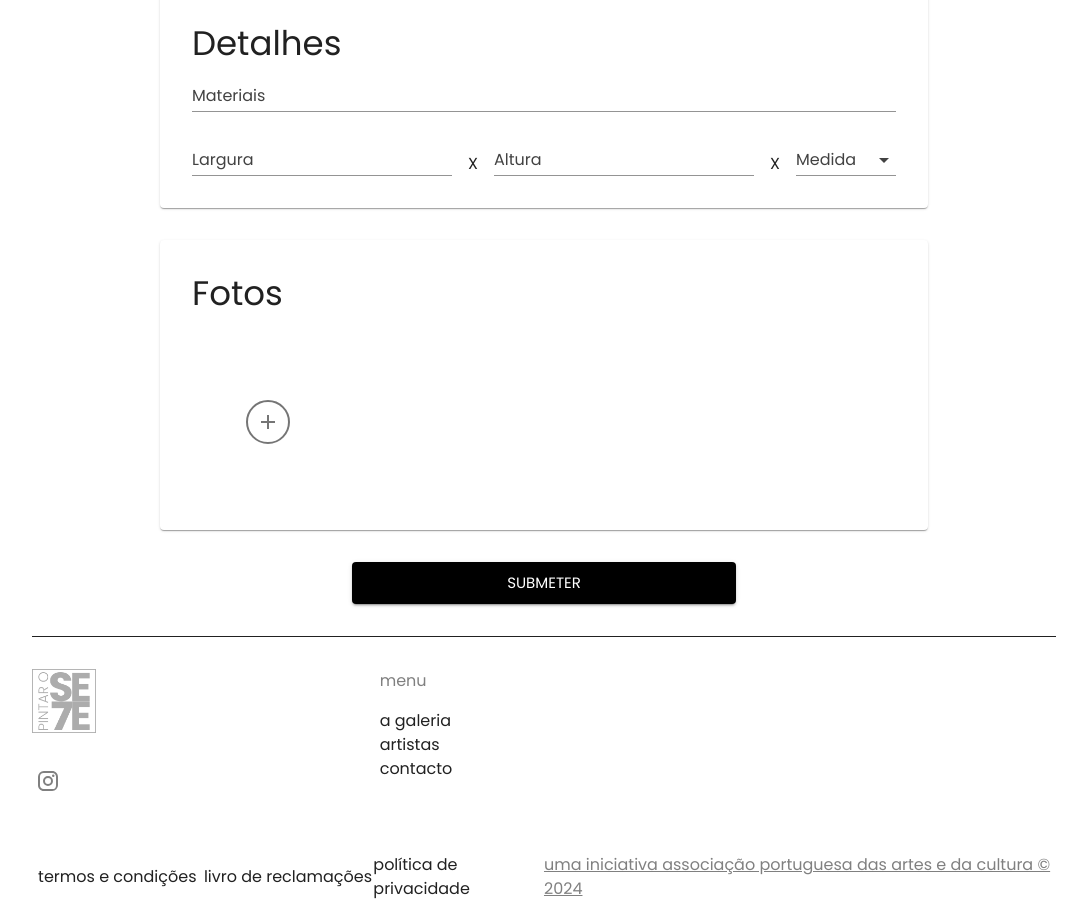
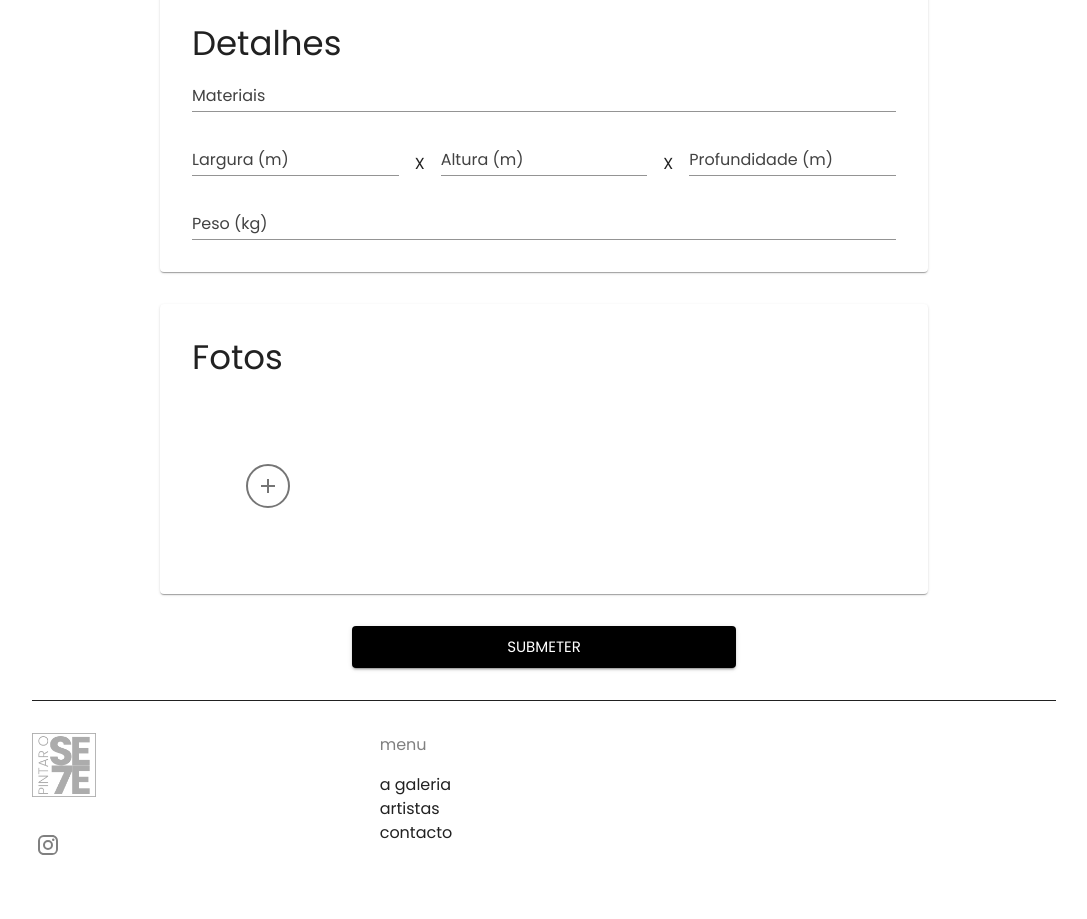
Before and after one commit to JoaoGiesteira33/apac-loja, a React (Vite) app in the folder client/: page /profile/new-product in a window 1280 px wide. Shown: the part 740-1659 px from the top of the page, without its empty margins (96-1183 px from the left). Built offline with nearby package versions, Linux system fonts and the light colour scheme.

Commit message:
Pagina de novo produto controlada

```diff
--- a/client/src/locales/portuguese.json
+++ b/client/src/locales/portuguese.json
@@ -105,9 +105,10 @@
             "measure": "Medida",
             "photos": "Fotos",
             "year": "Ano",
-            "width": "Largura",
-            "height": "Altura",
-            "depth": "Profundidade",
+            "width": "Largura (m)",
+            "height": "Altura (m)",
+            "depth": "Profundidade (m)",
+            "weight": "Peso (kg)",
             "materials": "Materiais",
             "materials-placeholder": "Adicione lista materiais utilizados (\u2936)",
             "magnifier": "Passe o rato sobre a imagem para ver o trabalho artístico em pormenor.",
--- a/client/src/pages/Seller/NewProduct.tsx
+++ b/client/src/pages/Seller/NewProduct.tsx
@@ -36,8 +36,6 @@ const availableTypes: string[] = [
     'Design',
     'Arte Têxtil',
 ];
-
-const measureUnits: string[] = ['cm', 'm', 'mm', 'in', 'ft'];
 
 interface CustomProps {
     onChange: (event: { target: { name: string; value: string } }) => void;
@@ -108,14 +106,14 @@ export default function NewProduct() {
     const [title, setTitle] = useState('');
     const [description, setDescription] = useState('');
     const [selectedTypes, setSelectedTypes] = useState<string>('');
-    const [technique, setTechnique] = useState('');
-    const [materials, setMaterials] = useState<string>('');
-    const [depth, setDepth] = useState<string>('');
-    const [measureUnit, setMeasureUnit] = useState<string>('');
+    const [materials, setMaterials] = useState<string[]>([]);
+    const [materialsInput, setMaterialsInput] = useState<string>('');
     const [maskedValues, setMaskedValues] = React.useState({
         price: '',
         width: '',
         height: '',
+        depth: '',
+        weight: '',
     });
 
     const [images, setImages] = useState<File[]>([]);
@@ -136,17 +134,30 @@ export default function NewProduct() {
     const handleMaskedValuesChange = (
         event: React.ChangeEvent<HTMLInputElement>
     ) => {
-        console.log(event.target.name);
-        console.log(event.target.value);
         setMaskedValues({
             ...maskedValues,
             [event.target.name]: event.target.value,
         });
     };
 
+    const handleFormSubmit = (e: React.FormEvent<HTMLFormElement>) => {
+        e.preventDefault();
+
+        console.log(title);
+        console.log(description);
+        console.log(selectedTypes);
+        console.log(materials);
+        console.log(maskedValues);
+
+        setMaterialsInput('');
+    };
+
     return (
         <Box
-            component="div"
+            component="form"
+            onSubmit={(e: React.FormEvent<HTMLFormElement>) => {
+                handleFormSubmit(e);
+            }}
             sx={{
                 paddingY: '2rem',
                 paddingX: {
@@ -257,6 +268,19 @@ export default function NewProduct() {
                         id="materials"
                         options={[]}
                         freeSolo
+                        value={materials}
+                        onChange={(
+                            _: React.SyntheticEvent<Element, Event>,
+                            newValue: string[] | null
+                        ) => {
+                            newValue != null
+                                ? setMaterials(newValue)
+                                : setMaterials([]);
+                        }}
+                        inputValue={materialsInput}
+                        onInputChange={(_, newInputValue) => {
+                            setMaterialsInput(newInputValue);
+                        }}
                         renderTags={(value: readonly string[], getTagProps) =>
                             value.map((option: string, index: number) => (
                                 <Chip
@@ -278,7 +302,7 @@ export default function NewProduct() {
                     <Stack
                         direction={'row'}
                         spacing={2}
-                        sx={{ marginTop: '1rem' }}
+                        sx={{ marginTop: '1rem', marginBottom: '1rem' }}
                         alignItems={'center'}>
                         <TextField
                             fullWidth
@@ -306,31 +330,31 @@ export default function NewProduct() {
                             variant="standard"
                         />
                         <Typography alignSelf={'flex-end'}>X</Typography>
-                        <FormControl
+                        <TextField
+                            fullWidth
+                            label={t('product.depth')}
+                            value={maskedValues.depth}
+                            onChange={handleMaskedValuesChange}
+                            name="depth"
+                            id="formatted-depth-input"
+                            InputProps={{
+                                inputComponent: DimensionInput as any,
+                            }}
                             variant="standard"
-                            sx={{
-                                m: 1,
-                                maxWidth: 100,
-                                margin: '0',
-                            }}
-                            fullWidth>
-                            <InputLabel id="select-type-label">
-                                {t('product.measure')}
-                            </InputLabel>
-                            <Select
-                                labelId="select-type-label"
-                                id="demo-simple-select-standard"
-                                value={measureUnit}
-                                onChange={(e) => setMeasureUnit(e.target.value)}
-                                label={t('product.measure')}>
-                                {measureUnits.map((tp, index) => (
-                                    <MenuItem key={index} value={tp}>
-                                        {tp}
-                                    </MenuItem>
-                                ))}
-                            </Select>
-                        </FormControl>
+                        />
                     </Stack>
+                    <TextField
+                        fullWidth
+                        label={t('product.weight')}
+                        value={maskedValues.weight}
+                        onChange={handleMaskedValuesChange}
+                        name="weight"
+                        id="formatted-weight-input"
+                        InputProps={{
+                            inputComponent: DimensionInput as any,
+                        }}
+                        variant="standard"
+                    />
                 </Paper>
                 <Paper
                     sx={{
--- a/client/src/types/product.ts
+++ b/client/src/types/product.ts
@@ -43,5 +43,5 @@ type Dimensions = {
     height: number;
     width: number;
     depth: number;
-    measure: string; //{cm, mm, in, ft ...}
+    weight: number;
 };
```
